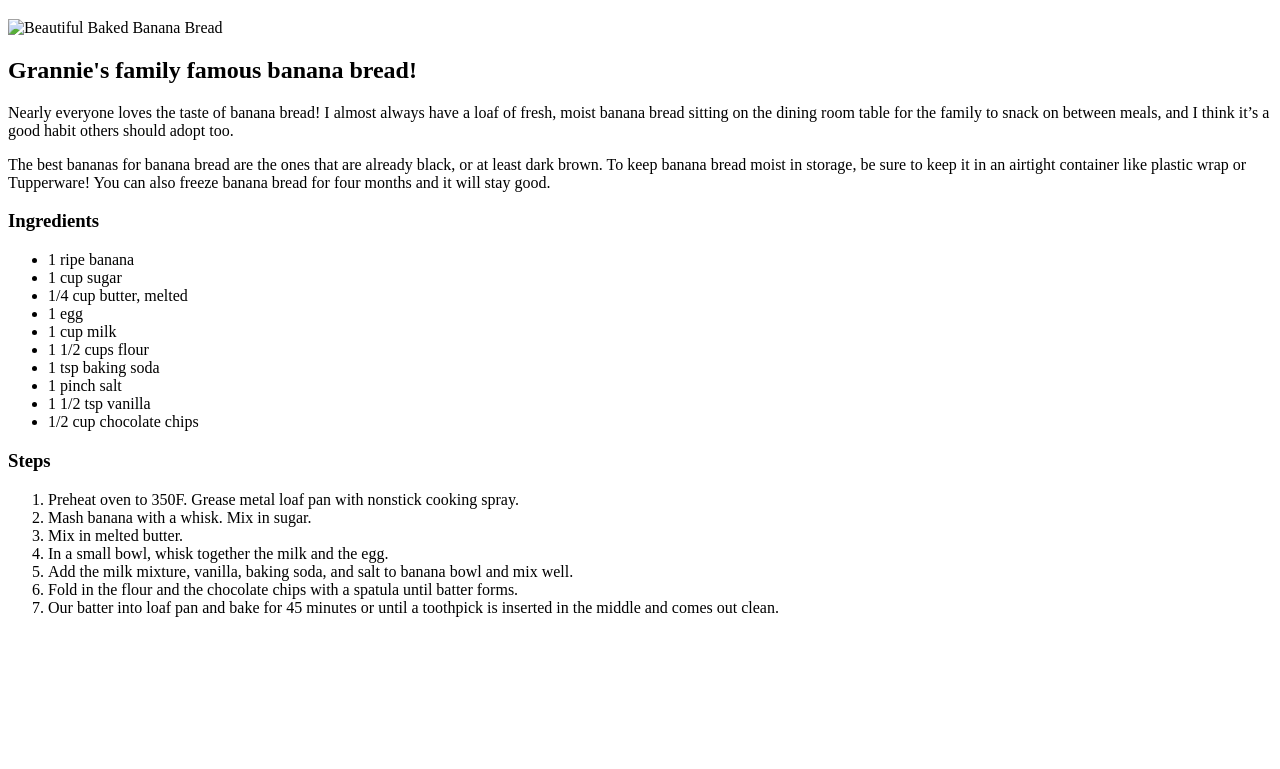
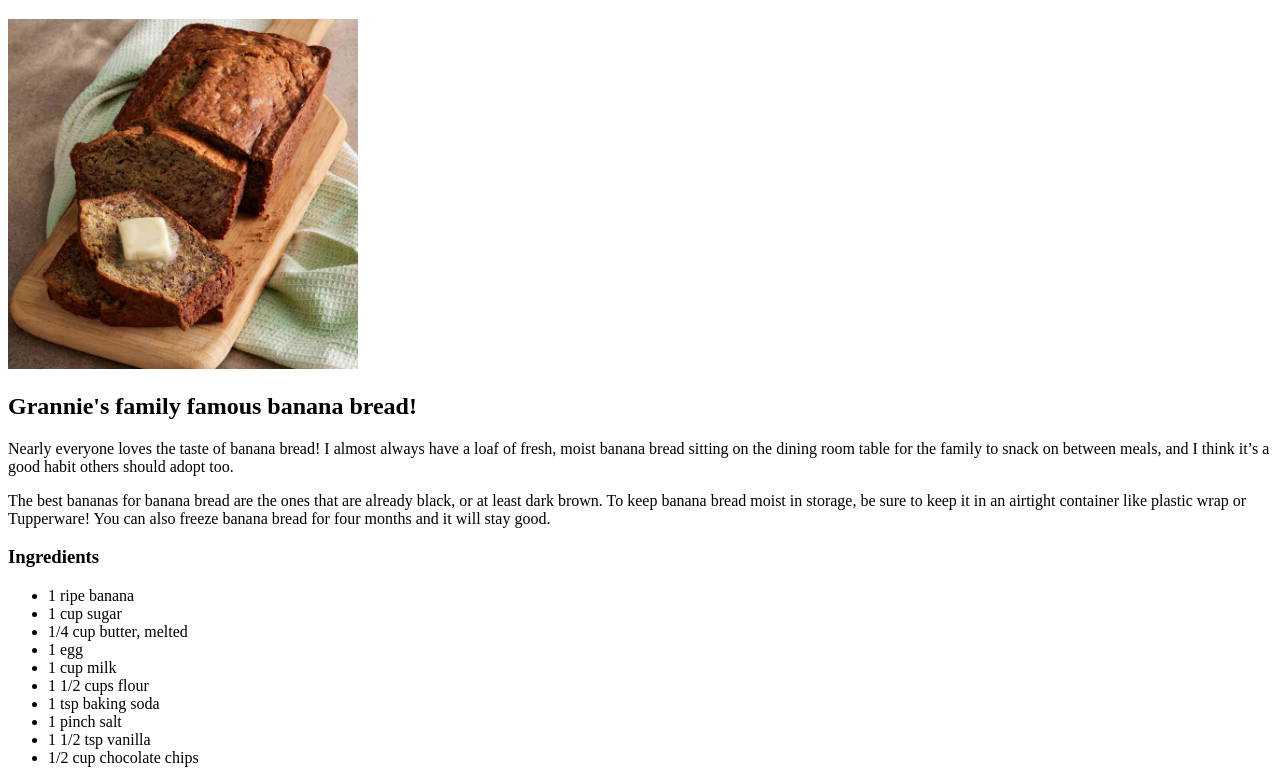
Before and after one commit to Junie-G/odin-recipes, a plain HTML site: page recipes/bananabread.html in a window 1280 px wide. Shown: the part 61-830 px from the top of the page. Before the commit the page ends 800 px from the top, so only its background shows below. Drawn offline with Linux system fonts and the light colour scheme; files whose address does not match are found by name.

Commit message:
"Commit the images used and something on the banana bread recipe page???"

```diff
--- a/recipes/bananabread.html
+++ b/recipes/bananabread.html
@@ -7,11 +7,10 @@
 </head>
 <body>
     <h1>Banana Bread Recipe</h1>
-    <img src="/home/odin/repos/odin-recipes/img/bananabread.jpg" alt="Beautiful Baked Banana Bread" width="350 height=350">
+    <img src="/home/odin/repos/odin-recipes/img/bananabread.jpg" alt="Beautiful Baked Banana Bread" width="350" height="350">
     <h2>Grannie's family famous banana bread!</h2>
-    <p>Nearly everyone loves the taste of banana bread! I almost always have a loaf of fresh, moist banana bread sitting on the dining room table for the family to snack on between meals, and I think it’s a good habit others should adopt too.
-    </p>
-    <p> The best bananas for banana bread are the ones that are already black, or at least dark brown. To keep banana bread moist in storage, be sure to keep it in an airtight container like plastic wrap or Tupperware! You can also freeze banana bread for four months and it will stay good.</p>
+    <p>Nearly everyone loves the taste of banana bread! I almost always have a loaf of fresh, moist banana bread sitting on the dining room table for the family to snack on between meals, and I think it’s a good habit others should adopt too.</p>
+    <p>The best bananas for banana bread are the ones that are already black, or at least dark brown. To keep banana bread moist in storage, be sure to keep it in an airtight container like plastic wrap or Tupperware! You can also freeze banana bread for four months and it will stay good.</p>
     <h3>Ingredients</h3>
         <ul>
             <li>1 ripe banana</li>
```
Also changed, not shown: img/bananabread.jpg (added), img/breadedshrimp.jpg (added), img/pancakes.jpg (added).
